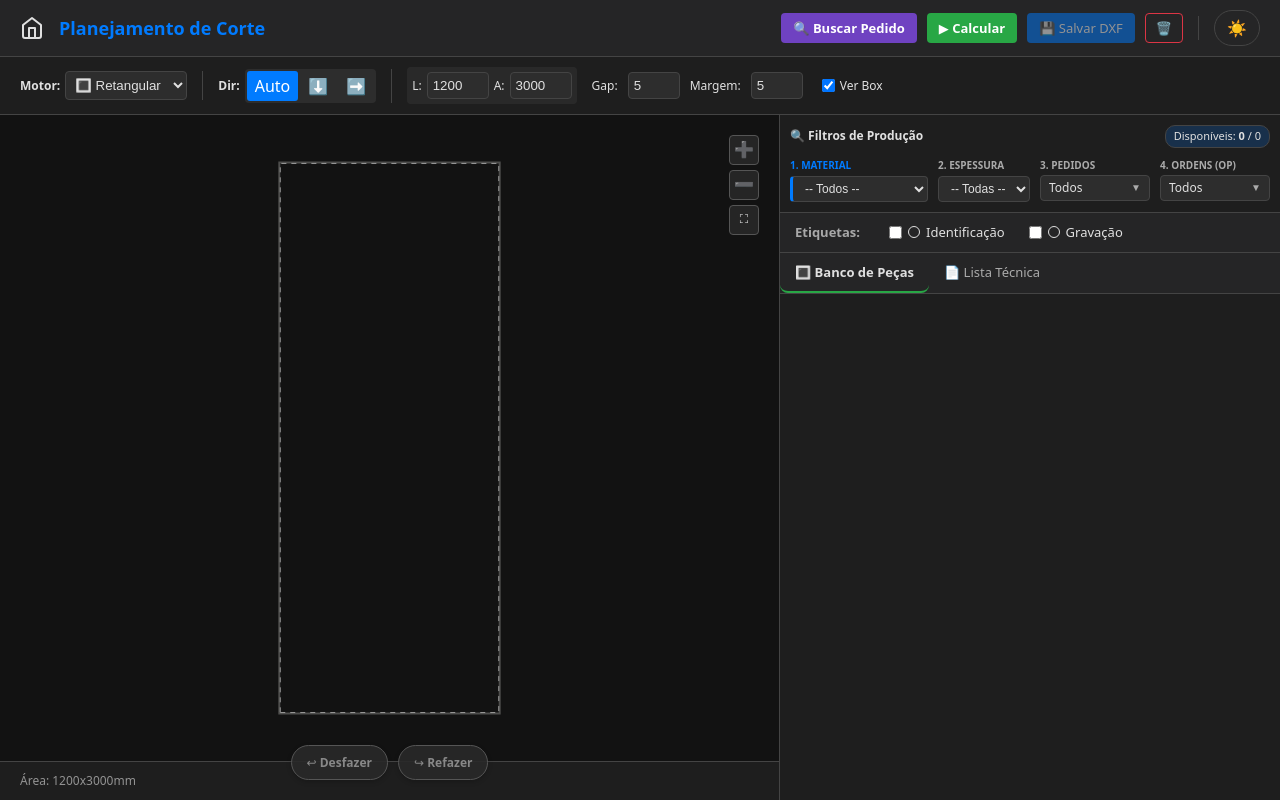
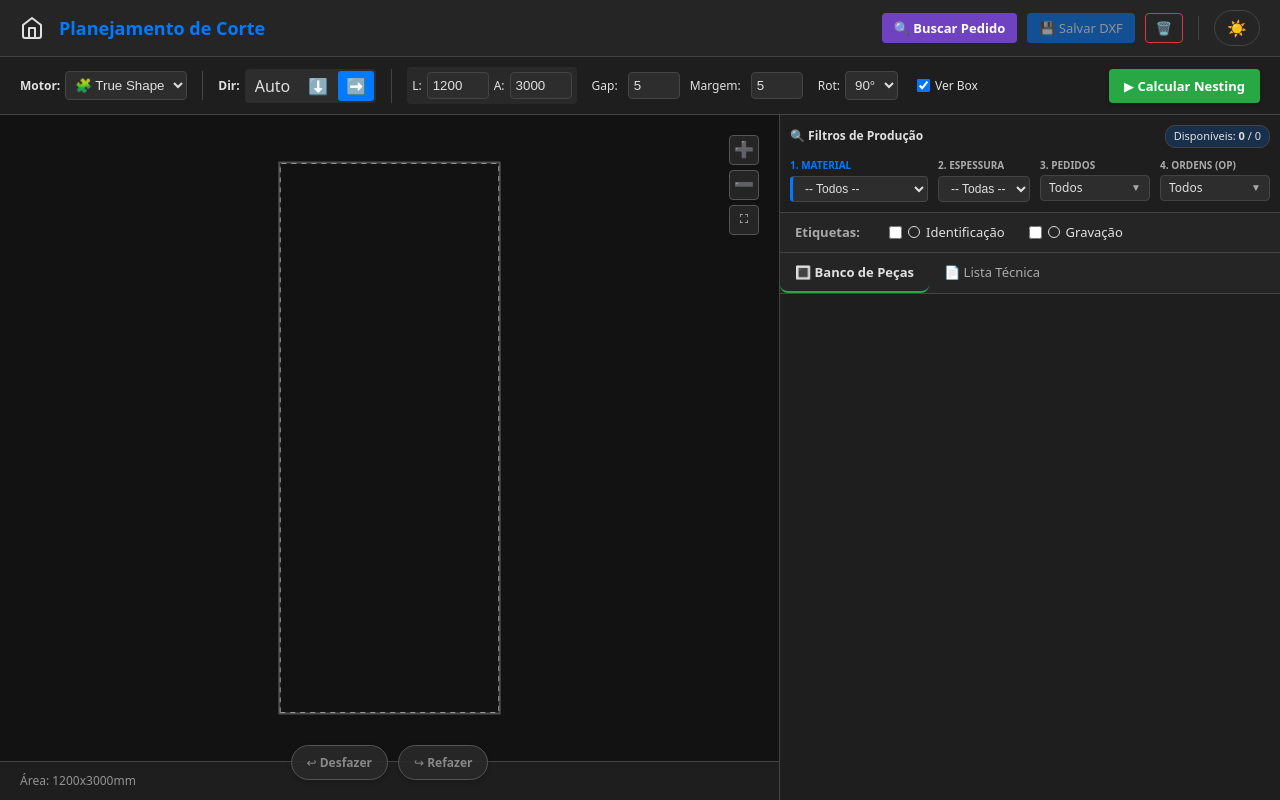
Before and after one commit to Dejoma1971/nesting-app-v2, a React (Vite) app: page / in a window 1280 px wide. Both pictures are taken after a click on the element 841 px from the left and 469 px from the top of the page. Built offline with nearby package versions, Linux system fonts and the light colour scheme.

Commit message:
feat: Layout da pagina alterado para melhorar experiencia do usuário.

```diff
--- a/src/components/NestingBoard.tsx
+++ b/src/components/NestingBoard.tsx
@@ -318,7 +318,8 @@ export const NestingBoard: React.FC<NestingBoardProps> = ({
   const [searchQuery, setSearchQuery] = useState(initialSearchQuery || "");
   const [isSearchModalOpen, setIsSearchModalOpen] = useState(false);
   const [isSearching, setIsSearching] = useState(false);
-  const [searchMode, setSearchMode] = useState<"replace" | "append">("replace");
+  const [searchMode, setSearchMode] = useState<"replace" | "append">("append");
+  // 'append' = Adicionar (Mix) será o padrão agora.
 
   const [isDarkMode, setIsDarkMode] = useState(true);
   const theme = getTheme(isDarkMode);
@@ -326,10 +327,10 @@ export const NestingBoard: React.FC<NestingBoardProps> = ({
   const [binSize, setBinSize] = useState<Size>({ width: 1200, height: 3000 });
   const [gap, setGap] = useState(5);
   const [margin, setMargin] = useState(5);
-  const [strategy, setStrategy] = useState<"rect" | "true-shape">("rect");
+  const [strategy, setStrategy] = useState<"rect" | "true-shape">("true-shape");
   const [direction, setDirection] = useState<
     "auto" | "vertical" | "horizontal"
-  >("auto");
+  >("horizontal");
   const [iterations] = useState(50);
   const [rotationStep, setRotationStep] = useState(90);
 
@@ -361,8 +362,6 @@ export const NestingBoard: React.FC<NestingBoardProps> = ({
       return initialQ;
     }
   );
-
-
 
   useEffect(() => {
     if (initialSearchQuery && parts.length === 0) {
@@ -526,22 +525,60 @@ export const NestingBoard: React.FC<NestingBoardProps> = ({
     canRedo,
   ] = useUndoRedo<PlacedPart[]>([]);
 
-   // --- NOVA FUNÇÃO: DEVOLVER AO BANCO ---
+ // --- ATUALIZAÇÃO: Devolver ao banco com Scroll Automático ---
   const handleReturnToBank = useCallback((uuidsToRemove: string[]) => {
+      // 1. Identifica qual é a peça (ID original) antes de remover
+      // Pegamos o primeiro UUID da lista (caso esteja arrastando várias, foca na primeira)
+      const targetPlaced = nestingResult.find(p => uuidsToRemove.includes(p.uuid));
+      const partIdToScroll = targetPlaced?.partId;
+
       setNestingResult((prev) => {
-          // Filtra o array removendo as peças que tiverem os UUIDs passados
           return prev.filter(p => !uuidsToRemove.includes(p.uuid));
       });
-      // Limpa a seleção para evitar erros de referência
+
+      // Limpa seleção para ela perder o destaque azul (já que saiu da mesa)
       setSelectedPartIds([]);
-  }, [setNestingResult]);
-  // --------------------------------------
+
+      // 2. Scroll para a peça na lista
+      if (partIdToScroll) {
+          // Usamos setTimeout para garantir que o React re-ordene a lista
+          // (pois a peça vai sair do topo "Da Chapa" para sua posição original)
+          setTimeout(() => {
+              const element = thumbnailRefs.current[partIdToScroll];
+              if (element) {
+                  element.scrollIntoView({
+                      behavior: "smooth",
+                      block: "center" // Centraliza o card na tela
+                  });
+              }
+          }, 100);
+      }
+  }, [nestingResult, setNestingResult]);
+  // -----------------------------------------------------------
 
   const [isComputing, setIsComputing] = useState(false);
   const [failedCount, setFailedCount] = useState(0);
   const [totalBins, setTotalBins] = useState(1);
   const [currentBinIndex, setCurrentBinIndex] = useState(0);
   const [selectedPartIds, setSelectedPartIds] = useState<string[]>([]);
+
+  // --- CORREÇÃO: Mapeia UUIDs selecionados na mesa para o ID da peça original ---
+  const activeSelectedPartIds = useMemo(() => {
+    const ids = new Set<string>();
+
+    // 1. Se selecionou direto o ID (clique no futuro no card)
+    selectedPartIds.forEach((id) => ids.add(id));
+
+    // 2. Se selecionou na mesa (UUID), buscamos quem é o 'pai' (partId)
+    nestingResult.forEach((placed) => {
+      if (selectedPartIds.includes(placed.uuid)) {
+        ids.add(placed.partId);
+      }
+    });
+    return ids;
+  }, [selectedPartIds, nestingResult]);
+  // -----------------------------------------------------------------------------
+
   const [contextMenu, setContextMenu] = useState<{
     visible: boolean;
     x: number;
@@ -895,7 +932,8 @@ export const NestingBoard: React.FC<NestingBoardProps> = ({
       gap: "15px",
       alignItems: "center",
       backgroundColor: theme.panelBg,
-    flexWrap: "wrap",
+      flexWrap: "nowrap", // <--- Garante linha única
+      overflowX: "auto"   // <--- Permite rolagem lateral se a tela for muito pequena
   };
   const inputStyle: React.CSSProperties = {
     padding: 5,
@@ -1198,22 +1236,7 @@ export const NestingBoard: React.FC<NestingBoardProps> = ({
           >
             🔍 Buscar Pedido
           </button>
-          <button
-            style={{
-              background: isComputing ? "#666" : "#28a745",
-              color: "white",
-              border: "none",
-              padding: "6px 12px",
-              cursor: isComputing ? "wait" : "pointer",
-              borderRadius: "4px",
-              fontWeight: "bold",
-              fontSize: "13px",
-            }}
-            onClick={handleCalculate}
-            disabled={isComputing}
-          >
-            {isComputing ? "..." : "▶ Calcular"}
-          </button>
+
           <button
             onClick={() =>
               handleProductionDownload(
@@ -1437,6 +1460,26 @@ export const NestingBoard: React.FC<NestingBoardProps> = ({
           />
           Ver Box
         </label>
+        {/* --- NOVO LOCAL DO BOTÃO CALCULAR --- */}
+        <button
+            style={{
+                marginLeft: "auto", // Empurra para a direita
+                background: isComputing ? "#666" : "#28a745",
+                color: "white",
+                border: "none",
+                padding: "8px 15px",
+                cursor: isComputing ? "wait" : "pointer",
+                borderRadius: "4px",
+                fontWeight: "bold",
+                fontSize: "13px",
+                whiteSpace: "nowrap", // Impede quebra de texto
+                boxShadow: "0 2px 4px rgba(0,0,0,0.2)"
+            }}
+            onClick={handleCalculate}
+            disabled={isComputing}
+        >
+            {isComputing ? "..." : "▶ Calcular Nesting"}
+        </button>
       </div>
 
       <div style={{ flex: 1, display: "flex", overflow: "hidden" }}>
@@ -1679,26 +1722,28 @@ export const NestingBoard: React.FC<NestingBoardProps> = ({
                   const { produced } = getPartStatus(part.id, qty);
                   const orderColor = stringToColor(part.pedido || "N/A");
 
-                  // CÁLCULO GERAL
                   const placedTotal = totalPlacedCounts[part.id] || 0;
                   const totalVisual = produced + placedTotal;
                   const remainingVisual = Math.max(0, qty - totalVisual);
                   const isDoneVisual = remainingVisual === 0;
 
-                  // LÓGICA DE ESTILO E INTERAÇÃO
+                  // --- CORREÇÃO AQUI: Usamos o Set calculado para verificar a seleção ---
+                  const isSelected = activeSelectedPartIds.has(part.id);
+                  // ---------------------------------------------------------------------
+
                   const isOnCurrentSheet = currentBinPartIds.has(part.id);
-                  const isSelected = selectedPartIds.includes(part.id);
-
-                  // --- ALTERAÇÃO 1: Opacidade removida do container pai ---
-                  // Antes: const opacity = isDoneVisual ? 0.6 : 1;
-                  // Agora o container é sempre opaco (1)
-
-                  const mainBorderColor = isOnCurrentSheet
-                    ? "#28a745"
-                    : isSelected
-                    ? "#007bff"
-                    : theme.border;
-                  const mainBorderWidth = isOnCurrentSheet ? "3px" : "1px";
+
+                  // Lógica de Prioridade da Borda (Azul > Verde > Padrão)
+                  let mainBorderColor = theme.border;
+                  let mainBorderWidth = "1px";
+
+                  if (isSelected) {
+                    mainBorderColor = "#007bff"; // Azul (Seleção)
+                    mainBorderWidth = "2px";
+                  } else if (isOnCurrentSheet) {
+                    mainBorderColor = "#28a745"; // Verde (Na Chapa)
+                    mainBorderWidth = "3px";
+                  }
 
                   const cardBorderStyle = {
                     borderLeft: `5px solid ${orderColor}`,
@@ -1710,7 +1755,6 @@ export const NestingBoard: React.FC<NestingBoardProps> = ({
                   const cursorStyle = isDoneVisual ? "not-allowed" : "grab";
                   const canDrag = !isDoneVisual;
 
-                  // --- CÁLCULO DE VISUALIZAÇÃO E ROTAÇÃO ---
                   const box = calculateBoundingBox(part.entities, part.blocks);
                   const originalW = box.width || 100;
                   const originalH = box.height || 100;
@@ -1735,7 +1779,6 @@ export const NestingBoard: React.FC<NestingBoardProps> = ({
                     } ${originalH + p * 2}`;
                   }
 
-                  // --- ALTERAÇÃO 2: Cor do desenho (mais fraca se concluído) ---
                   const drawingColor = isDoneVisual ? theme.border : theme.text;
 
                   return (
@@ -1749,7 +1792,7 @@ export const NestingBoard: React.FC<NestingBoardProps> = ({
                         flexDirection: "column",
                         alignItems: "center",
                         position: "relative",
-                        opacity: 1, // <--- AGORA SEMPRE 1 (TOTALMENTE VISÍVEL)
+                        opacity: 1,
                         cursor: cursorStyle,
                       }}
                       onContextMenu={(e) =>
@@ -1777,9 +1820,11 @@ export const NestingBoard: React.FC<NestingBoardProps> = ({
                           alignItems: "center",
                           justifyContent: "center",
                           overflow: "hidden",
+                          // Sombra azulada apenas se selecionado
                           boxShadow: isSelected
-                            ? "0 0 5px rgba(0,123,255,0.5)"
+                            ? "0 0 8px rgba(0,123,255,0.6)"
                             : "none",
+                          transition: "all 0.2s ease",
                           ...cardBorderStyle,
                         }}
                       >
@@ -1790,15 +1835,13 @@ export const NestingBoard: React.FC<NestingBoardProps> = ({
                             height: "100%",
                             overflow: "visible",
                             color: theme.text,
-                            // --- ALTERAÇÃO 3: Opacidade aplicada APENAS no desenho ---
-                            opacity: isDoneVisual ? 0.9 : 1,
+                            opacity: isDoneVisual ? 0.8 : 1,
                             transition: "opacity 0.3s ease",
                           }}
                           transform="scale(1, -1)"
                           preserveAspectRatio="xMidYMid meet"
                         >
                           <g transform={contentTransform}>
-                            {/* Passamos 'drawingColor' para que as linhas fiquem cinzas se concluído */}
                             {part.entities.map((ent, i) =>
                               renderEntityFunction(
                                 ent,
@@ -1855,7 +1898,6 @@ export const NestingBoard: React.FC<NestingBoardProps> = ({
                               Ped: {part.pedido || "-"}
                             </span>
                           </div>
-                          {/* O Badge de status continua totalmente visível */}
                           <div
                             style={{
                               display: "flex",
```
Lines whose indentation alone changed are shown as unchanged.
